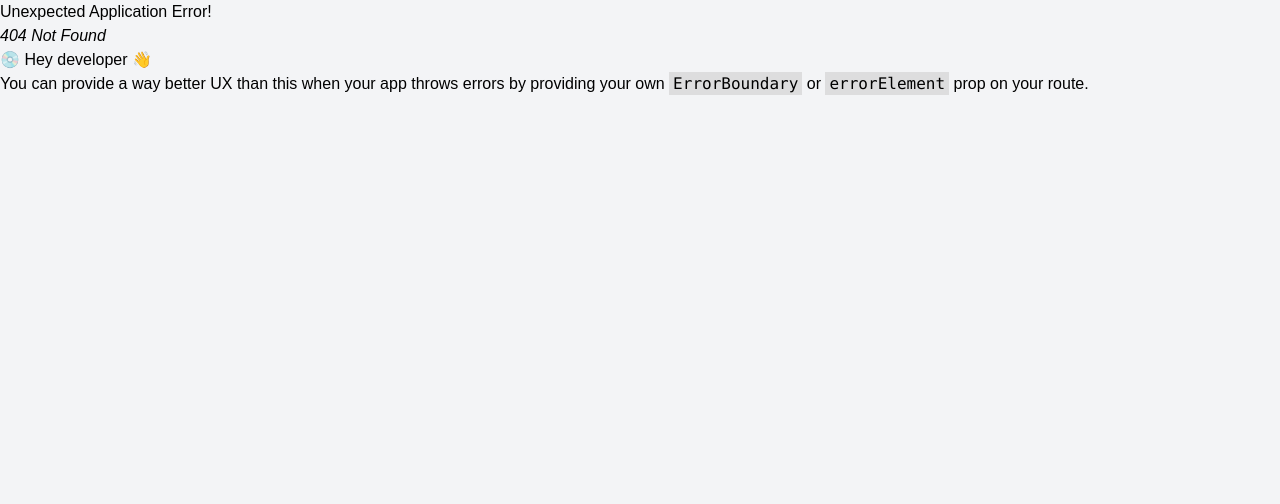
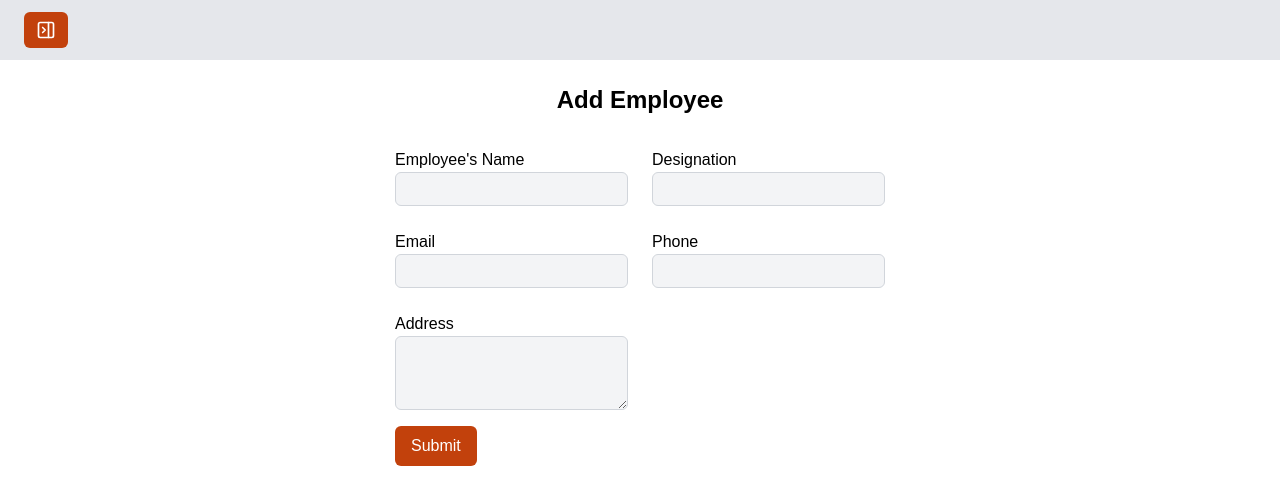
Before and after one commit to shoibaldas/ToDo-client, a React (Create React App) app: page /add-employee in a window 1280 px wide. Before the commit this address had no page. Shown: the top 504 px of the page. Built offline with nearby package versions, Linux system fonts and the light colour scheme.

Commit message:
add employee form designed with react hook form

```diff
--- a/package.json
+++ b/package.json
@@ -8,6 +8,8 @@
     "@testing-library/user-event": "^13.5.0",
     "react": "^18.2.0",
     "react-dom": "^18.2.0",
+    "react-hook-form": "^7.44.3",
+    "react-icons": "^4.9.0",
     "react-router-dom": "^6.11.2",
     "react-scripts": "5.0.1",
     "sweetalert2": "^11.7.10",
--- a/src/components/Navbar/Navbar.js
+++ /dev/null
@@ -1,11 +0,0 @@
-import React from 'react';
-
-const Navbar = () => {
-    return (
-        <div>
-
-        </div>
-    );
-};
-
-export default Navbar;
--- a/src/components/Sidebar/Sidebar.js
+++ b/src/components/Sidebar/Sidebar.js
@@ -1,11 +1,26 @@
-import React from 'react';
+import React from "react";
+import { Link } from "react-router-dom";
 
-const Sidebar = () => {
-    return (
-        <div>
-            <h2>Hello</h2>
-        </div>
-    );
+const Sidebar = ({ isOpen, toggleSidebar }) => {
+
+  return (
+    /* Sidebar */
+    <div
+      className={`bg-gray-800 h-screen text-white w-56 p-6 ${
+        isOpen ? "block" : "hidden"
+      }`}
+    >
+      {/* Sidebar content */}
+      <h2 className="text-2xl font-bold mb-4">Dashboard</h2>
+      <ul>
+        <li className="mb-2">
+          <Link to="/add-employee" className="text-blue-300 hover:text-blue-200">
+            Add Employee
+          </Link>
+        </li>
+      </ul>
+    </div>
+  );
 };
 
 export default Sidebar;
--- a/src/layout/Main/Main.js
+++ b/src/layout/Main/Main.js
@@ -1,14 +1,43 @@
-import React from 'react';
-import Navbar from '../../components/Navbar/Navbar';
-import { Outlet } from 'react-router-dom';
+import React, { useState } from "react";
+import { Outlet } from "react-router-dom";
+import Sidebar from "../../components/Sidebar/Sidebar";
+import { LuPanelLeftClose, LuPanelRightClose } from "react-icons/lu";
 
 const Main = () => {
-    return (
-        <div>
-            <Navbar></Navbar>
-            <Outlet></Outlet>
+  const [isOpen, setIsOpen] = useState(false);
+
+  const toggleSidebar = (isOpen) => {
+    setIsOpen(isOpen);
+  };
+
+  return (
+    <div className="mx-auto sm:max-w-xl md:max-w-full shadow-lg">
+      <div className="flex h-screen">
+        <Sidebar isOpen={isOpen} toggleSidebar={toggleSidebar}></Sidebar>
+        {/* Main Content */}
+        <div className="flex-grow bg-white">
+          {/* Navbar */}
+          <div className="bg-gray-200 text-white flex items-center justify-between px-6 py-3">
+            <button
+              className="bg-orange-700 text-white px-3 py-2 rounded-md"
+              onClick={() => toggleSidebar(!isOpen)}
+            >
+              {/* Use the appropriate icon based on the sidebar state */}
+              {isOpen ? (
+                <LuPanelLeftClose size={20} />
+              ) : (
+                <LuPanelRightClose size={20} />
+              )}
+            </button>
+          </div>
+          {/* Content */}
+          <div className="p-6">
+            <Outlet />
+          </div>
         </div>
-    );
+      </div>
+    </div>
+  );
 };
 
 export default Main;
--- /dev/null
+++ b/src/pages/AddEmployee/AddEmployee.js
@@ -0,0 +1,128 @@
+import React from "react";
+import { useForm } from "react-hook-form";
+
+const AddEmployee = () => {
+  const {
+    register,
+    handleSubmit,
+    formState: { errors },
+    resetField,
+  } = useForm({
+    mode: "onChange",
+    defaultValues: {
+      name: "",
+      designation: "",
+      email: "",
+      address: "",
+      phone: "",
+    },
+  });
+
+  const onSubmit = (data) => {
+    console.log(data);
+  };
+
+  return (
+    <div className="flex flex-col items-center justify-center">
+      <h2 className="text-2xl font-bold mb-8">Add Employee</h2>
+      <form onSubmit={handleSubmit(onSubmit)}>
+        <div className="grid grid-cols-1 md:grid-cols-2 gap-6 mb-4">
+         {/* Employee's Name */}
+        <div className="flex flex-col">
+          <label htmlFor="name" className="font-medium block">
+            Employee's Name
+          </label>
+          <input
+            {...register("name", { required: "Name is required" })}
+            type="text"
+            className="form-input bg-gray-100 border border-gray-300 px-3 py-1 rounded-md"
+          />
+          {errors.name && (
+            <span className="text-red-500 text-sm">{errors.name.message}</span>
+          )}
+        </div>
+
+          {/* Designation */}
+          <div className="flex flex-col">
+            <label htmlFor="designation" className="font-medium block">
+              Designation
+            </label>
+            <input
+              {...register("designation", {
+                required: "Designation is required",
+              })}
+              type="text"
+              className="form-input bg-gray-100 border border-gray-300 px-3 py-1 rounded-md"
+            />
+            {errors.designation && (
+              <span className="text-red-500">{errors.designation.message}</span>
+            )}
+          </div>
+
+          {/* Email */}
+          <div className="flex flex-col">
+            <label htmlFor="email" className="font-medium block">
+              Email
+            </label>
+            <input
+              {...register("email", {
+                required: "Email is required",
+                pattern: {
+                  value: /^\S+@\S+$/i,
+                  message: "Invalid email address",
+                },
+              })}
+              type="email"
+              className="form-input bg-gray-100 border border-gray-300 px-3 py-1 rounded-md"
+            />
+            {errors.email && (
+              <span className="text-red-500">{errors.email.message}</span>
+            )}
+          </div>
+
+          {/* Phone */}
+          <div className="flex flex-col">
+            <label htmlFor="phone" className="font-medium block">
+              Phone
+            </label>
+            <input
+              {...register("phone", { required: "Phone is required" })}
+              type="tel"
+              pattern="[0-9]{3}-[0-9]{2}-[0-9]{3}"
+              className="form-input bg-gray-100 border border-gray-300 px-3 py-1 rounded-md"
+            />
+            {errors.phone && (
+              <span className="text-red-500">{errors.phone.message}</span>
+            )}
+          </div>
+
+          {/* Address */}
+          <div className="flex flex-col">
+            <label htmlFor="address" className="font-medium block">
+              Address
+            </label>
+            <textarea
+              {...register("address", { required: "Address is required" })}
+              className="form-textarea bg-gray-100 border border-gray-300 px-3 py-3 rounded-md"
+            ></textarea>
+            {errors.address && (
+              <span className="text-red-500">{errors.address.message}</span>
+            )}
+          </div>
+        </div>
+
+        {/* Submit Button */}
+        <div>
+          <button
+            type="submit"
+            className="bg-orange-700 hover:bg-orange-800 text-white py-2 px-4 rounded-md"
+          >
+            Submit
+          </button>
+        </div>
+      </form>
+    </div>
+  );
+};
+
+export default AddEmployee;
--- a/src/pages/Home/Home.js
+++ b/src/pages/Home/Home.js
@@ -1,12 +1,7 @@
-import React from 'react';
-import Sidebar from '../../components/Sidebar/Sidebar';
+import React from "react";
 
 const Home = () => {
-    return (
-        <div>
-            <Sidebar></Sidebar>
-        </div>
-    );
+  return <div></div>;
 };
 
 export default Home;
--- a/src/routes/Routes/Routes.js
+++ b/src/routes/Routes/Routes.js
@@ -1,6 +1,7 @@
 import { createBrowserRouter } from "react-router-dom";
 import Main from "../../layout/Main/Main";
 import Home from "../../pages/Home/Home";
+import AddEmployee from "../../pages/AddEmployee/AddEmployee";
 
 export const routes = createBrowserRouter([
     {
@@ -10,6 +11,10 @@ export const routes = createBrowserRouter([
             {
                 path:"/",
                 element:<Home></Home>
+            },
+            {
+                path:"/add-employee",
+                element:<AddEmployee></AddEmployee>
             }
         ]
     }
```
Also changed, not shown: 1 other file (tests, documents, lock files or other folders).
